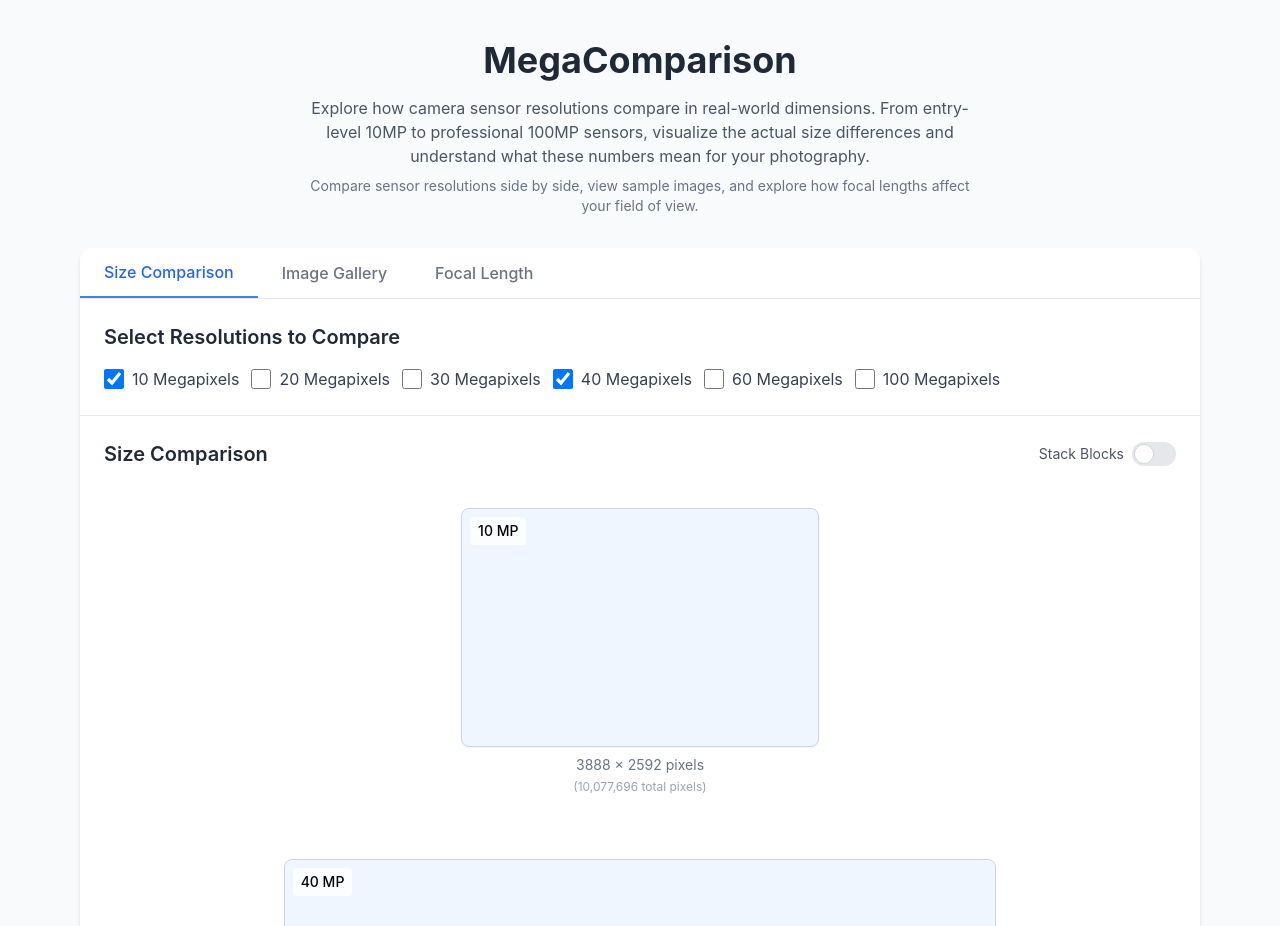
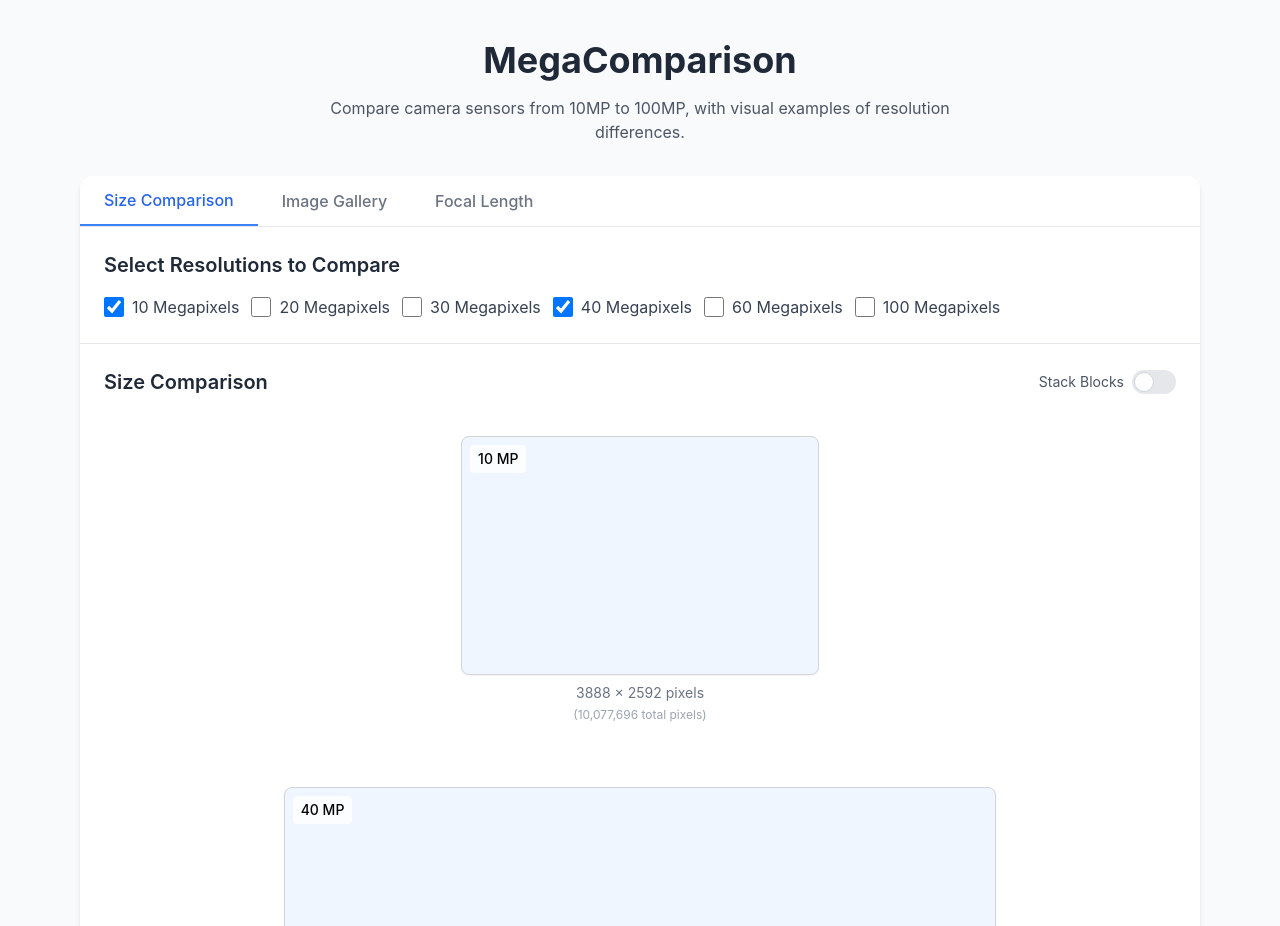
Before and after one commit to franklioxygen/mega-comparison, a React (Vite) app: page / in a window 1280 px wide. Shown: the top 926 px of the page. Built offline with nearby package versions, Linux system fonts and the light colour scheme.

Commit message:
Simplify app description to be more concise

```diff
--- a/src/App.tsx
+++ b/src/App.tsx
@@ -23,11 +23,8 @@ const App = () => {
         <h1 className="text-3xl md:text-4xl font-bold text-gray-800 mb-4">
           MegaComparison
         </h1>
-        <p className="text-gray-600 max-w-2xl mx-auto mb-2">
-          Explore how camera sensor resolutions compare in real-world dimensions. From entry-level 10MP to professional 100MP sensors, visualize the actual size differences and understand what these numbers mean for your photography.
-        </p>
-        <p className="text-sm text-gray-500 max-w-2xl mx-auto">
-          Compare sensor resolutions side by side, view sample images, and explore how focal lengths affect your field of view.
+        <p className="text-gray-600 max-w-2xl mx-auto">
+          Compare camera sensors from 10MP to 100MP, with visual examples of resolution differences.
         </p>
       </header>
 
```
